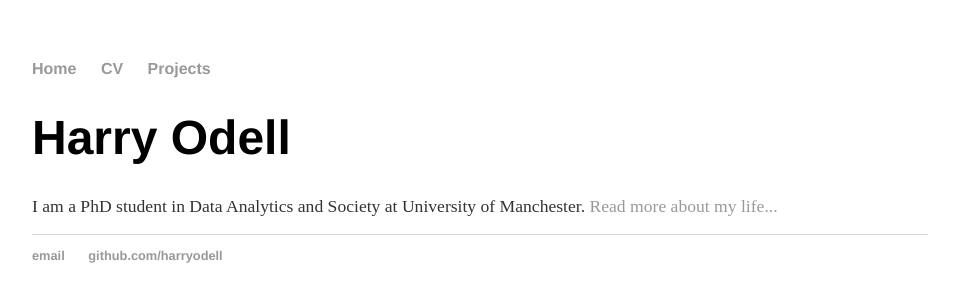
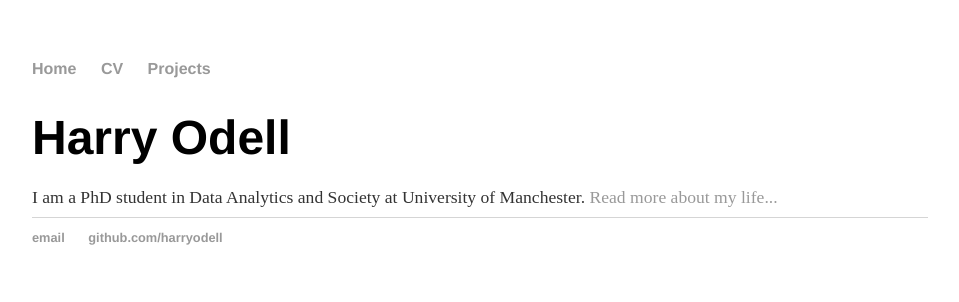
Before and after one commit to harryodell/harryodell.github.io, a Jekyll site: the page built from index.html, in a window 1280 px wide. Shown: the top 302 px of the page, without its empty margins (160-1119 px from the left). Built offline with Jekyll 4.4.1, drawn with Linux system fonts in a browser that asks for light colours.

Commit message:
Update main.css

```diff
--- a/css/main.css
+++ b/css/main.css
@@ -25,7 +25,7 @@ h1 {
 }
 p {
     font-size: 1.1em;
-    line-height: 1.1em;
+    line-height: 0.1em;
     color: #333;
 }
 footer {
```
